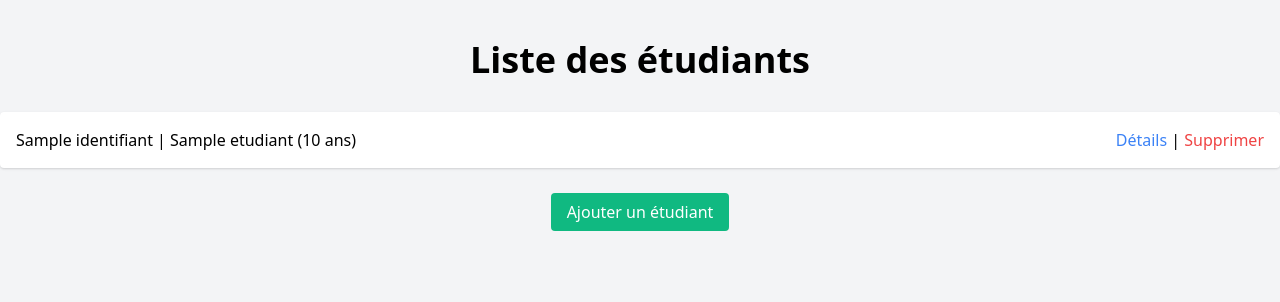
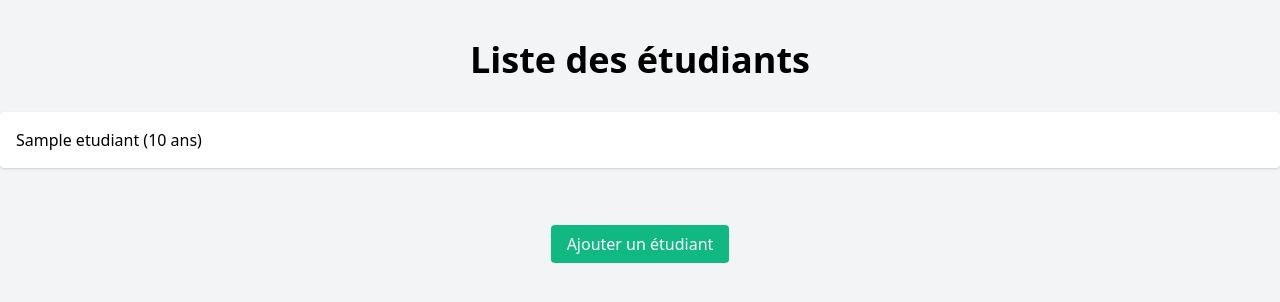
Before and after one commit to Alexisgreau/projet-flask-etudiant, a Flask app: template templates/index.html in a window 1280 px wide. Shown: the top 302 px of the page. Run offline with Flask 3, Linux system fonts and the light colour scheme; the template is opened without the code that fills it: most values are stand-ins (such as "Sample title", 1, 10 or a date in 2020).

Commit message:
10 studant per pages

```diff
--- a/app.py
+++ b/app.py
@@ -37,7 +37,19 @@
 # Route principale pour afficher la liste des étudiants
 @app.route('/')
 def afficher_etudiants():
-    return render_template('index.html', etudiants=etudiants)
+    # Récupère le numéro de page depuis l'URL (défaut : 1)
+    page = request.args.get('page', 1, type=int)
+    per_page = 10  # Nombre d'étudiants par page
+
+    # Calcul des indices pour récupérer les étudiants de la page actuelle
+    start = (page - 1) * per_page
+    end = start + per_page
+    etudiants_affiches = etudiants[start:end]
+
+    # Calcul du nombre total de pages
+    total_pages = (len(etudiants) + per_page - 1) // per_page
+
+    return render_template('index.html', etudiants=etudiants_affiches, page=page, total_pages=total_pages)
 
 # Route pour ajouter un étudiant
 @app.route('/ajouter', methods=['GET', 'POST'])
--- a/templates/index.html
+++ b/templates/index.html
@@ -5,30 +5,38 @@
     <meta name="viewport" content="width=device-width, initial-scale=1.0">
     <title>Liste des étudiants</title>
     <link href="https://cdn.jsdelivr.net/npm/tailwindcss@2.2.19/dist/tailwind.min.css" rel="stylesheet">
-    <script>
-        function confirmerSuppression(event) {
-            if (!confirm("Êtes-vous sûr de vouloir supprimer cet élément ?")) {
-                event.preventDefault();  // Empêche la soumission du formulaire ou la redirection
-            }
-        }
-    </script>
 </head>
 <body class="bg-gray-100">
     <div class="container mx-auto mt-10">
         <h1 class="text-4xl font-bold text-center mb-8">Liste des étudiants</h1>
+
+        <!-- Affichage des étudiants -->
         <ul class="list-disc">
             {% for etudiant in etudiants %}
             <li class="mb-4">
                 <div class="flex justify-between items-center bg-white p-4 rounded shadow">
-                    <span>{{ etudiant.identifiant }} | {{ etudiant.nom }} ({{ etudiant.age }} ans)</span>
-                    <div>
-                        <a href="{{ url_for('afficher_etudiant', id=loop.index0) }}" class="text-blue-500 hover:underline">Détails</a> |
-                        <a href="{{ url_for('supprimer_etudiant', id=loop.index0) }}" class="text-red-500 hover:underline" onclick="confirmerSuppression(event)">Supprimer</a>
-                    </div>
+                    <span>{{ etudiant.nom }} ({{ etudiant.age }} ans)</span>
                 </div>
             </li>
             {% endfor %}
         </ul>
+
+        <!-- Pagination -->
+        <div class="flex justify-center mt-8">
+            {% if page > 1 %}
+            <a href="{{ url_for('afficher_etudiants', page=page-1) }}" class="bg-blue-500 text-white px-4 py-2 rounded mr-2">Précédent</a>
+            {% endif %}
+
+            {% for p in range(1, total_pages + 1) %}
+            <a href="{{ url_for('afficher_etudiants', page=p) }}" class="px-4 py-2 rounded mr-2 {{ 'bg-blue-500 text-white' if p == page else 'bg-gray-200 text-gray-700' }}">{{ p }}</a>
+            {% endfor %}
+
+            {% if page < total_pages %}
+            <a href="{{ url_for('afficher_etudiants', page=page+1) }}" class="bg-blue-500 text-white px-4 py-2 rounded ml-2">Suivant</a>
+            {% endif %}
+        </div>
+
+        <!-- Bouton pour ajouter un étudiant -->
         <div class="text-center mt-8">
             <a href="{{ url_for('ajouter_etudiant') }}" class="bg-green-500 text-white px-4 py-2 rounded hover:bg-green-600">Ajouter un étudiant</a>
         </div>
```
